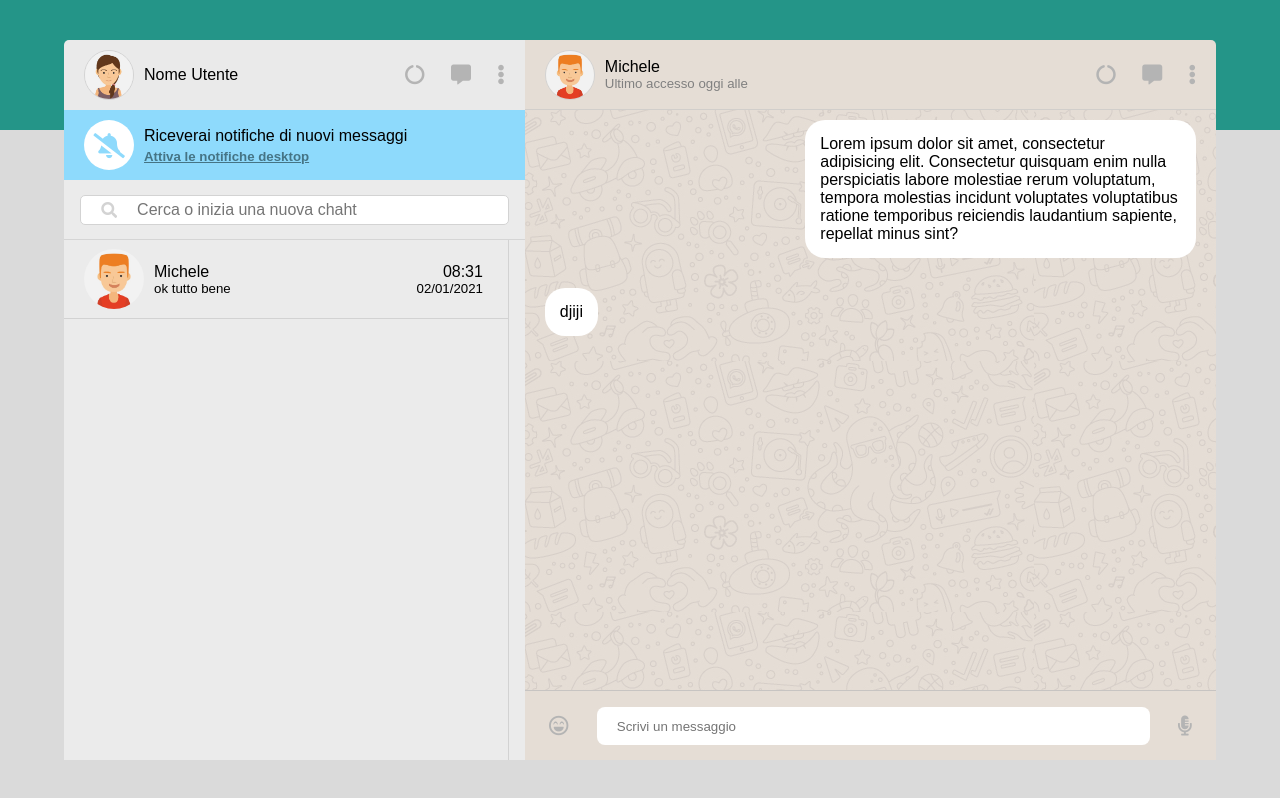
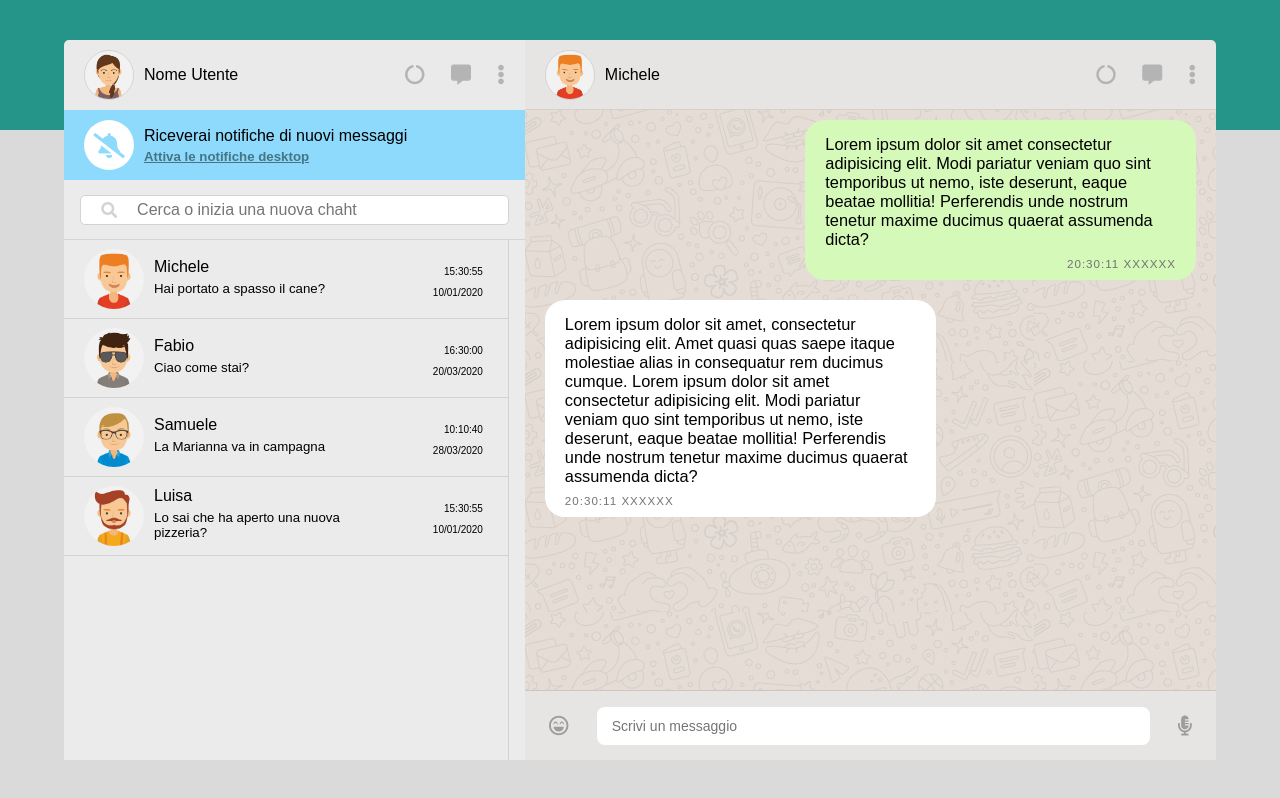
Before and after one commit to leopoldonanti/js-html-css-boolzap, a plain HTML site: page index.html in a window 1280 px wide. Drawn offline with nearby package versions, Linux system fonts and the light colour scheme.

Commit message:
milestone 2 da fare

```diff
--- a/assets/js/script.js
+++ b/assets/js/script.js
@@ -2,35 +2,119 @@ var app = new Vue({
 
   el:'#app',
 
-  data:{
-    contacts:[
+  data: {
 
+    elenco_index:0,
+
+    user: {
+      name: 'Nome Utente',
+      avatar: '_io'
+    },
+
+    contacts:
+    [
       {
         name: 'Michele',
         avatar: '_1',
         visible: true,
-        img:'img/avatar_1.jpg',
         messages: [
           {
-            date: '10/01/2020 15:30:55',
+            date: '10/01/2020',
+            hour: '15:30:55',
             text: 'Hai portato a spasso il cane?',
             status: 'sent'
           },
           {
-            date: '10/01/2020 15:50:00',
+            date: '10/01/2020',
+            hour: '15:50:00',
             text: 'Ricordati di dargli da mangiare',
             status: 'sent'
           },
           {
-            date: '10/01/2020 16:15:22',
+            date: '10/01/2020',
+            hour: '16:15:22',
             text: 'Tutto fatto!',
+            status: 'received',
+
+          }
+        ]
+      },
+      {
+        name: 'Fabio',
+        avatar: '_2',
+        visible: true,
+        messages: [
+          {
+            date: '20/03/2020',
+            hour: '16:30:00',
+            text: 'Ciao come stai?',
+            status: 'sent'
+          },
+          {
+            date: '20/03/2020',
+            hour: '16:30:55',
+            text: 'Bene grazie! Stasera ci vediamo?',
+            status: 'received'
+          },
+          {
+            date: '20/03/2020',
+            hour: '16:35:00',
+            text: 'Mi piacerebbe ma devo andare a fare la spesa.',
+            status: 'sent'
+          }
+        ],
+      },
+      {
+        name: 'Samuele',
+        avatar: '_3',
+        visible: true,
+        messages: [
+          {
+            date: '28/03/2020',
+            hour: '10:10:40',
+            text: 'La Marianna va in campagna',
+            status: 'received'
+          },
+          {
+            date: '28/03/2020',
+            hour: '10:20:10',
+            text: 'Sicuro di non aver sbagliato chat?',
+            status: 'sent'
+          },
+          {
+            date: '28/03/2020',
+            hour: '16:15:22',
+            text: 'Ah scusa!',
             status: 'received'
           }
         ],
+      },
+      {
+        name: 'Luisa',
+        avatar: '_4',
+        visible: true,
+        messages: [
+          {
+            date: '10/01/2020',
+            hour: '15:30:55',
+            text: 'Lo sai che ha aperto una nuova pizzeria?',
+            status: 'sent'
+          },
+          {
+            date: '10/01/2020',
+            hour: '15:50:00',
+            text: 'Si, ma preferirei andare al cinema',
+            status: 'received'
+          }
+        ],
+      }
+    ] //CLOSE ARRAY DI OGGETTI
+  }, //CLOSE DATA
+
+  methods:{
+
+  }
 
 
-      }
 
-    ]
-  }
 })
--- a/assets/style/style.css
+++ b/assets/style/style.css
@@ -6,11 +6,6 @@
 html{
   width: 100%;
   height: 100vh;
-  /* background-image: linear-gradient(to bottom,
-                                    #249688 0%,
-                                    #249688  15vh,
-                                    #DADBD4 15vh,
-                                    #DADBD4 100vh); */
   background: linear-gradient(to bottom,rgb(36,149,136) 130px, rgb(218,218,218) 0%);
   font-family: Arial, Helvetica, sans-serif;
 }
@@ -68,13 +63,12 @@ body{
   border-radius: 5px 0 0 0;
 }
 .utente img{
-  border-radius: 50%;
   height: 50px;
   width: 50px;
   margin: 0 10px 0 20px;
   border: solid 0.5px lightgray;
 }
-.utente img:hover{
+img:hover{
   cursor: pointer;
 }
 .frame-icons{
@@ -183,6 +177,7 @@ body{
   border-bottom: solid 1px rgb(210, 210, 210);
 }
 .lista-contatti li h4,.lista-contatti li h5{
+  margin-bottom: 5px;
   font-weight: 500;
 }
 .lista-contatti li:hover{
@@ -214,6 +209,14 @@ body{
   width: 30%;
   padding-right: 10px;
 }
+.contatto-date-aside h4{
+  font-size: 10px;
+  padding-top: 10px;
+}
+.contatto-date-aside h5{
+  font-size: 10px;
+  padding-top: 5px;
+}
 
 /* sezione chat dx */
 
@@ -225,25 +228,26 @@ body{
   justify-content: space-between;
   border-radius: 0 5px 0 0;
 }
-.banner{
+.banner-chat{
   display: flex;
   align-items: center;
   justify-content: space-between;
   border-radius: 0 5px 0 0;
-  background-color: rgb(229, 221, 213);
+  background-color: rgb(231, 229, 228);
   height: 70px;
   border-bottom: solid 1px rgba(199, 199, 199, 0.653);
 }
-.banner h4{
+.banner-chat h4{
   font-weight: 500;
 }
-.banner img{
+.banner-chat img{
   margin-right: 10px;
 }
-.banner h5{
+.banner-chat h5{
   color: gray;
   font-weight: 500;
 }
+/* finestra della conversazione della chat */
 .display-messaggio{
   height: calc(100% - 140px);
   background-image: url(../img/mine.jpg);
@@ -251,41 +255,58 @@ body{
   display: flex;
   flex-direction: column;
   justify-content: flex-start;
+  overflow: scroll;
 }
-.display-messaggio .row{
+/* contenitore che funge da separatore sent/inbox dei messaggi */
+.row{
   width: 100%;
-  min-height: 30px ;
   padding: 10px 20px 10px 20px;
-  margin-bottom: 10px;
 }
-.display-messaggio .row .sent, .display-messaggio .row .inbox{
- background-color: white;
- border-radius: 20px;
- max-width:60%;
- padding: 15px;
- display: flex;
- align-items: center;
- justify-content: center;
+/* baloon messaggio  */
+.baloon{
+  border-radius: 20px;
+  max-width:60%;
+  min-width: 30%;
+  padding:  15px 20px 10px 20px;
+  font-size: 14px;
 }
-/* .display-messaggio .row .inbox{
+#sent, #inbox{
+  display: flex;
+  flex-direction: column;
+}
+#sent{
+  background-color: rgb(213, 249,185);
+  align-items: flex-end;
+  text-align: left;
+}
+#inbox{
   background-color: white;
-  border-radius: 20px;
-  width: 50px;
-  height: 30px;
-} */
+  align-items: flex-start;
+  text-align: left;
+}
+#inbox h3, #sent h3{
+  margin-bottom: 8px;
+  font-weight: 500;
+}
+#inbox h5, #sent h5{
+  color: rgba(104, 102, 102, 0.911);
+  letter-spacing: 1px;
+  font-weight: 500;
+}
+
 .banner-messaggio{
   display: flex;
   justify-content: space-around;
   align-items: center;
   height: 70px;
-  background-color: rgb(229, 221, 213);
+  background-color: rgb(231, 229, 228);
   border-top: solid 1px rgba(189, 188, 188, 0.742);
 }
 .banner-messaggio i{
   margin-left: 20px;
   font-size: 20px;
   transition: all 0.4s;
-  color: rgb(180, 180, 180);
+  color: rgb(157, 157, 157);
 }
 .banner-messaggio i:hover{
   color: rgb(36,149,136);
@@ -295,9 +316,11 @@ body{
 .banner-messaggio i:last-child{
   margin-right: 20px;
 }
+
+/* sezione input invio messaggi  */
 .frame-text{
   width: 80%;
-  padding: 10px 20px 10px 20px;
+  padding: 10px 15px 10px 15px;
   background-color: rgb(255,255,255);
   border-radius: 8px;
   margin-left: 20px;
@@ -305,4 +328,6 @@ body{
 .frame-text input{
   outline: none;
   border: none;
+  font-size: 14px;
+  width: 90%
 }
--- a/index.html
+++ b/index.html
@@ -5,8 +5,8 @@
   <meta http-equiv="X-UA-Compatible" content="IE=edge">
   <meta name="viewport" content="width=device-width, initial-scale=1.0">
   <title>Document</title>
+  <link rel="stylesheet" href="https://use.fontawesome.com/releases/v5.5.0/css/all.css">
   <link rel="stylesheet" href="assets/style/style.css">
-  <link rel="stylesheet" href="https://use.fontawesome.com/releases/v5.5.0/css/all.css">
   <script src="https://cdn.jsdelivr.net/npm/vue"></script>
 
 </head>
@@ -15,25 +15,23 @@
   <div id="app" class="container">
 
     <div id="aside" class="float-left">
-    <div class="frame-utente">
+
+      <div class="frame-utente"
+           >
 
         <div class="utente">
-
           <img src="assets/img/avatar_io.jpg" alt="">
-        <span>Nome Utente</span>
-
+          <span>{{user.name}}</span>
         </div>
 
         <div class="frame-icons float-right">
-
           <i class="fas fa-circle-notch"></i>
           <i class="fas fa-comment-alt"></i>
           <i class="fas fa-ellipsis-v"></i>
-
         </div>
 
       </div>
-
+      <!-- ASIDE NOTIFICHE -->
     <div class="box-notifiche">
       <div class="cerchio-notifiche">
         <i class="fas fa-bell-slash"></i>
@@ -43,7 +41,7 @@
         <h5>Attiva le notifiche desktop</h5>
       </div>
     </div>
-
+      <!-- ASIDE SEARCH BAR -->
    <div class="frame-search">
     <div class="search">
       <i class="fas fa-search"></i>
@@ -51,33 +49,25 @@
     </div>
    </div>
 
-    <!-- <div id="primo-contatto" class="contatto float-left">
-      <img src="assets/img/avatar_1.jpg" alt="">
-      <span>Michele</span>
-
-    </div>
-    <div class="contatto float-left">
-      <img src="assets/img/avatar_dev.jpg" alt="">
-      <span>Fabio per i fans Deviato</span>
-
-    </div> -->
+      <!-- ASIDE SEZIONE CONTATTI -->
     <div class="frame-contatti">
 
       <ul class="lista-contatti">
 
-        <li>
-          <img src="assets/img/avatar_1.jpg" alt="">
+        <li v-for="(contact, index) in contacts">
+          <!-- <img :src="getSrc(index)" alt="Avatar"> -->
 
+          <img :src="'assets/img/avatar'+contact.avatar+'.jpg'" alt="">
 
           <div class="contatto-text-aside">
-            <h4>Michele</h4>
-            <h5>ok tutto bene</h5>
-          </div>
-          <div class="contatto-date-aside">
-            <h4>08:31 </h4>
-            <h5>02/01/2021</h5>
+            <h4>{{contact.name}}</h4>
+            <h5>{{contact.messages[0].text}}</h5>
           </div>
 
+          <div  class="contatto-date-aside">
+            <h4>{{contact.messages[0].hour}}</h4>
+            <h5>{{contact.messages[0].date}}</h5>
+          </div>
 
         </li>
 
@@ -89,25 +79,16 @@
 
     <div id="chat" class="float-right">
 
-      <div class="banner">
-
-        <!-- <img src="assets/img/avatar_1.jpg" alt="">
-        <h4>Michele</h4>
-        <div class="frame-icons float-right">
-
-          <i class="fas fa-circle-notch"></i>
-          <i class="fas fa-comment-alt"></i>
-          <i class="fas fa-ellipsis-v"></i>
-
-        </div> -->
+      <div class="banner-chat">
 
         <div class="utente">
 
           <img src="assets/img/avatar_1.jpg" alt="">
 
           <div>
-            <h4>Michele</h4>
-            <h5>Ultimo accesso oggi alle</h5>
+
+            <h4>{{contacts[elenco_index].name}}</h4>
+            <h5></h5>
           </div>
 
         </div>
@@ -125,14 +106,22 @@
       <div class="display-messaggio">
 
         <div class="row">
-          <div class="sent float-right">
-            Lorem ipsum dolor sit amet, consectetur adipisicing elit. Consectetur quisquam enim nulla perspiciatis labore molestiae rerum voluptatum, tempora molestias incidunt voluptates voluptatibus ratione temporibus reiciendis laudantium sapiente, repellat minus sint?
+          <div id="sent" class="baloon float-right">
+
+              <h3>Lorem ipsum dolor sit amet consectetur adipisicing elit. Modi pariatur veniam quo sint temporibus ut nemo, iste deserunt, eaque beatae mollitia! Perferendis unde nostrum tenetur maxime ducimus quaerat assumenda dicta?</h3>
+
+              <h5>20:30:11 <span>XXXXXX</span></h5>
+
           </div>
         </div>
 
         <div class="row">
-          <div class="inbox float-left">
-            djiji
+          <div id="inbox" class="baloon float-left">
+
+              <h3>Lorem ipsum dolor sit amet, consectetur adipisicing elit. Amet quasi quas saepe itaque molestiae alias in consequatur rem ducimus cumque. Lorem ipsum dolor sit amet consectetur adipisicing elit. Modi pariatur veniam quo sint temporibus ut nemo, iste deserunt, eaque beatae mollitia! Perferendis unde nostrum tenetur maxime ducimus quaerat assumenda dicta?</h3>
+
+              <h5>20:30:11 <span>XXXXXX</span></h5>
+
           </div>
         </div>
 
```
Lines whose indentation alone changed are shown as unchanged.
